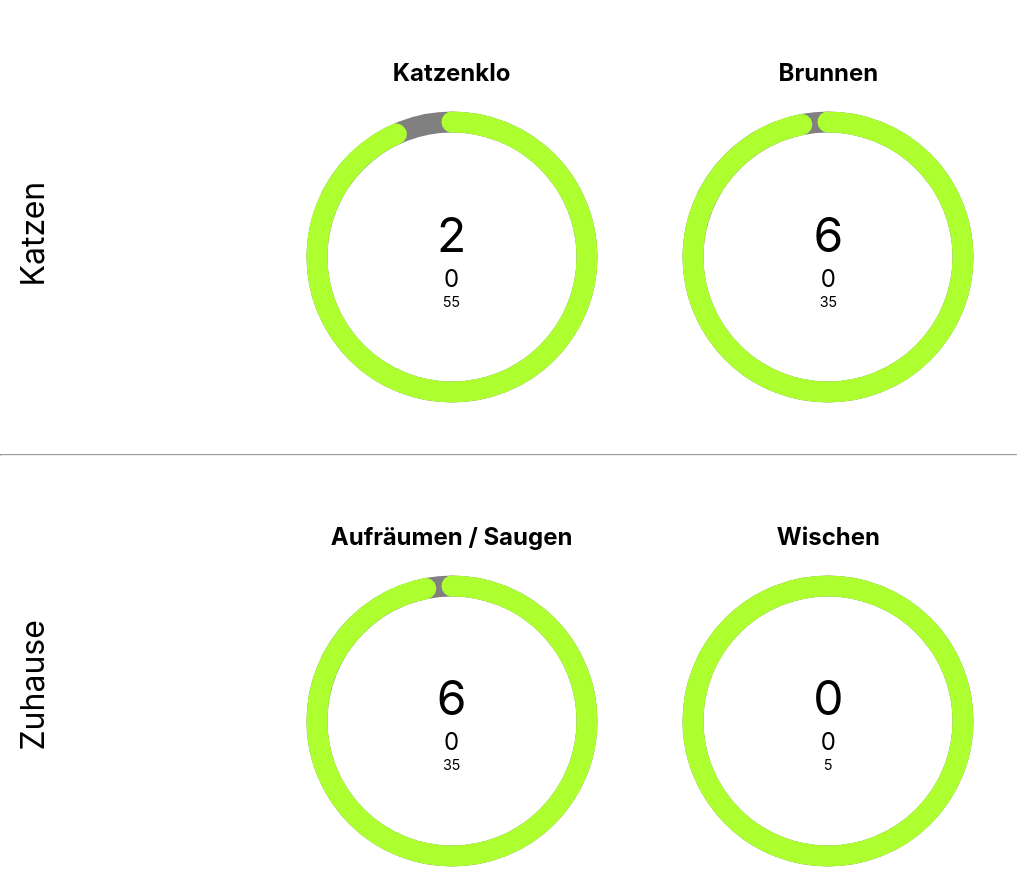
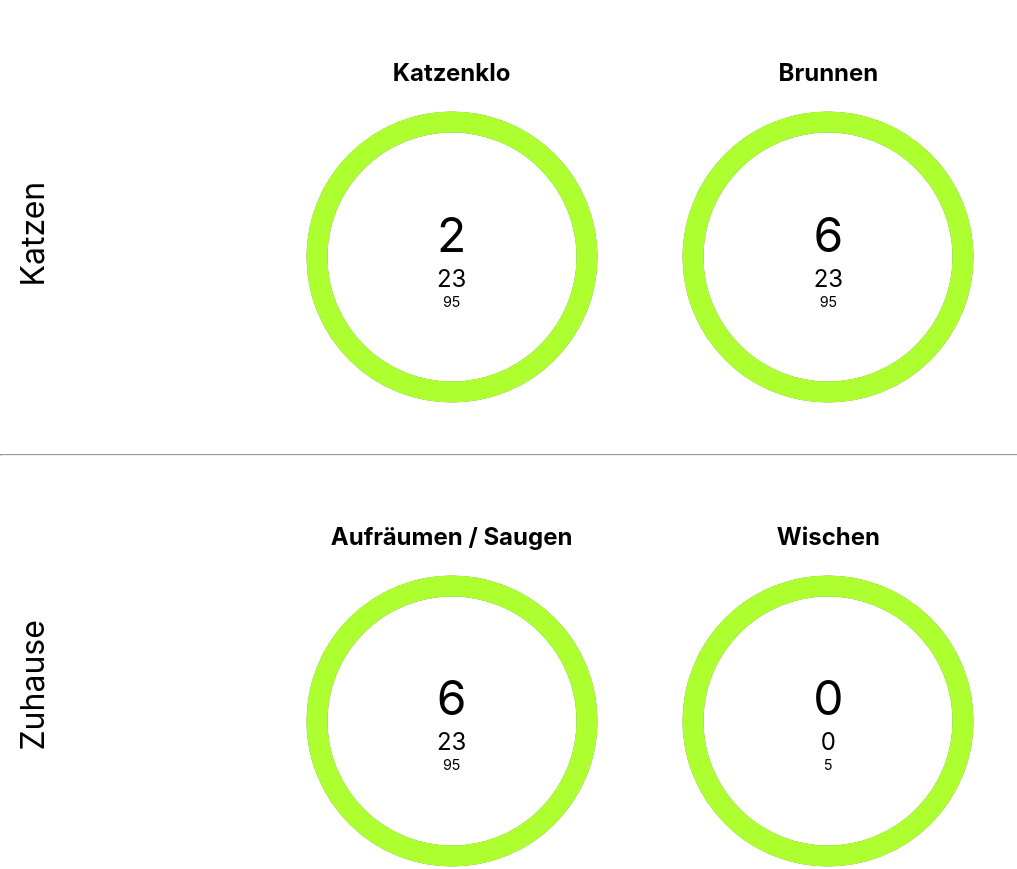
Before and after one commit to GfsTee/chores, a React (Create React App) app: page / in a window 1280 px wide. Shown: the top 869 px of the page, without its empty margins (0-1017 px from the left). Built offline with nearby package versions, Linux system fonts and the light colour scheme.

Commit message:
negative timer doesnt change from 0 to -1 on the same day

```diff
--- a/src/Components/Timer.js
+++ b/src/Components/Timer.js
@@ -4,7 +4,7 @@ import { useLocalState } from './localStorageHooks'
 
 
 const Timer = (props) => {
-    const day = 20 // 86400
+    const day = 86400  // 86400
     const initialTime = props.days
     const initialTimeLeft = () => Number(window.localStorage.getItem(props.headline)) || (initialTime * day)
     const [timeLeft, setTimeLeft] = useState(initialTimeLeft);
```
